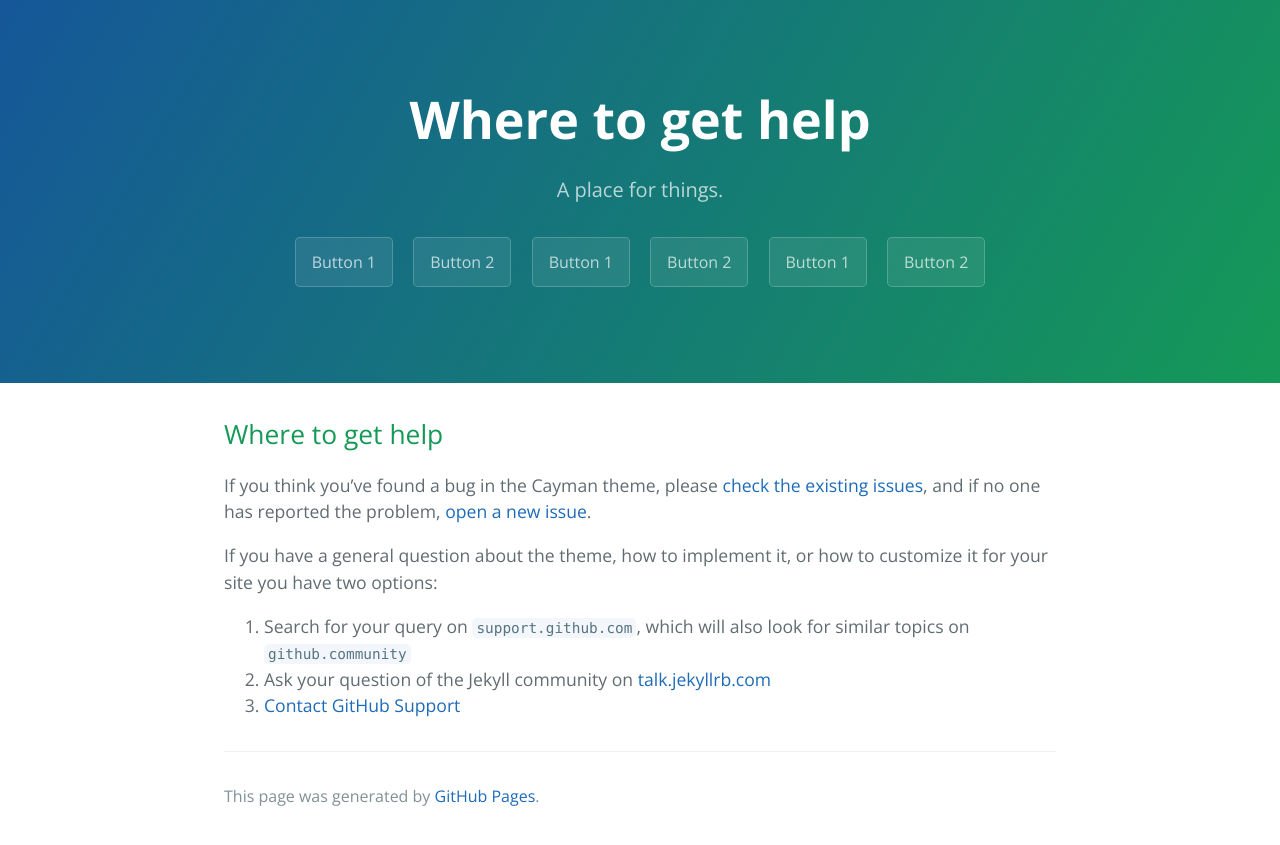
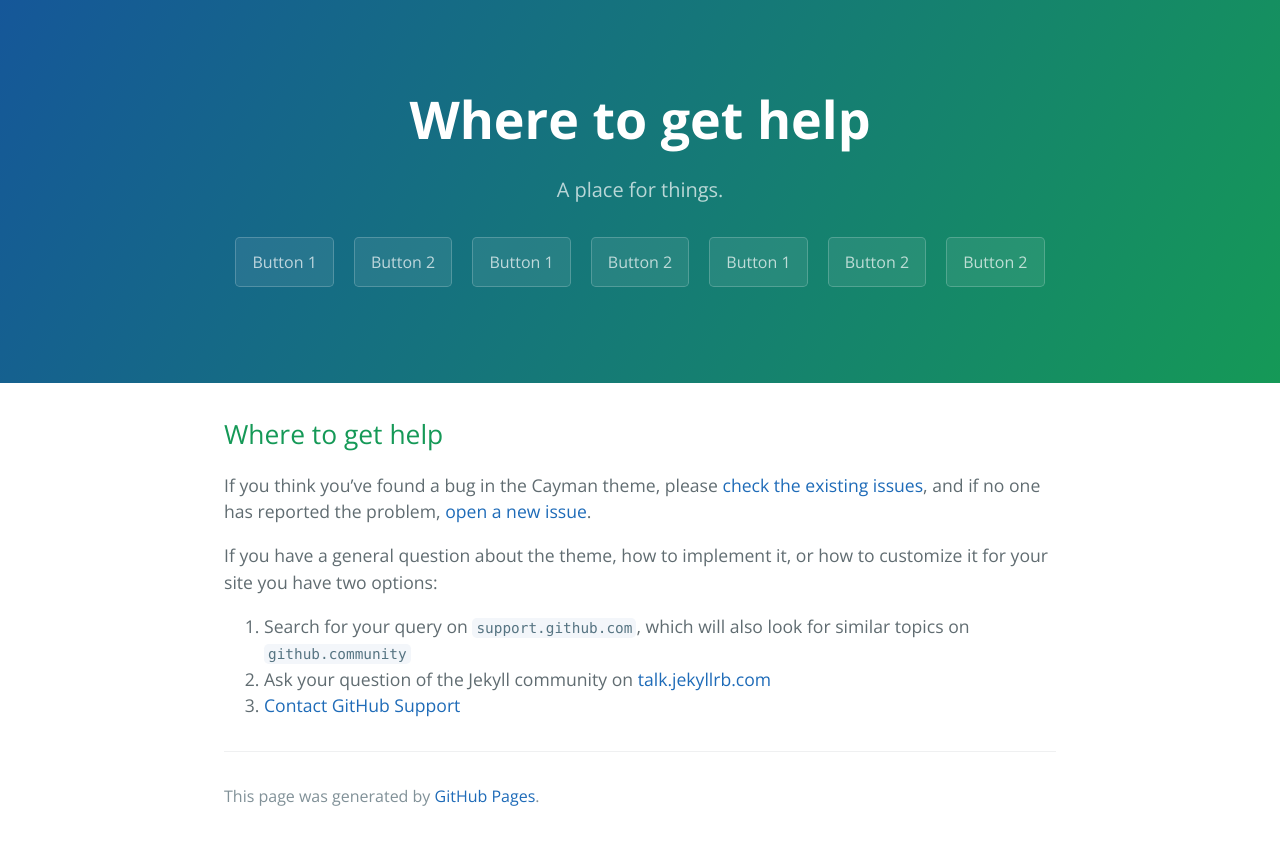
Before and after one commit to ognalysis/ognalysis.github.io, a Jekyll site: the page built from docs/SUPPORT.md, in a window 1280 px wide. Shown: the top 845 px of the page. Built offline with Jekyll 4.4.1, drawn with Linux system fonts in a browser that asks for light colours; our own code applies the rules of GitHub Pages for plain Markdown files.

Commit message:
Update default.html

```diff
--- a/_layouts/default.html
+++ b/_layouts/default.html
@@ -18,9 +18,9 @@
     <header class="page-header" role="banner">
       <h1 class="project-name">{{ page.title | default: site.title | default: site.github.repository_name }}</h1>
       <h2 class="project-tagline">{{ page.description | default: site.description | default: site.github.project_tagline }}</h2>
-      {% if site.github.is_project_page %}
+      <!--{% if site.github.is_project_page %}
         <a href="{{ site.github.repository_url }}" class="btn">View on GitHub</a>
-      {% endif %}
+      {% endif %} -->
       {% if site.show_downloads %}
         <a href="" class="btn">Button 1</a>
         <a href="" class="btn">Button 2</a>
@@ -29,6 +29,7 @@
         <a href="" class="btn">Button 1</a>
         <a href="" class="btn">Button 2</a>
       {% endif %}
+      <a href="" class="btn">Button 2</a>
     </header>
 
     <main id="content" class="main-content" role="main">
```
